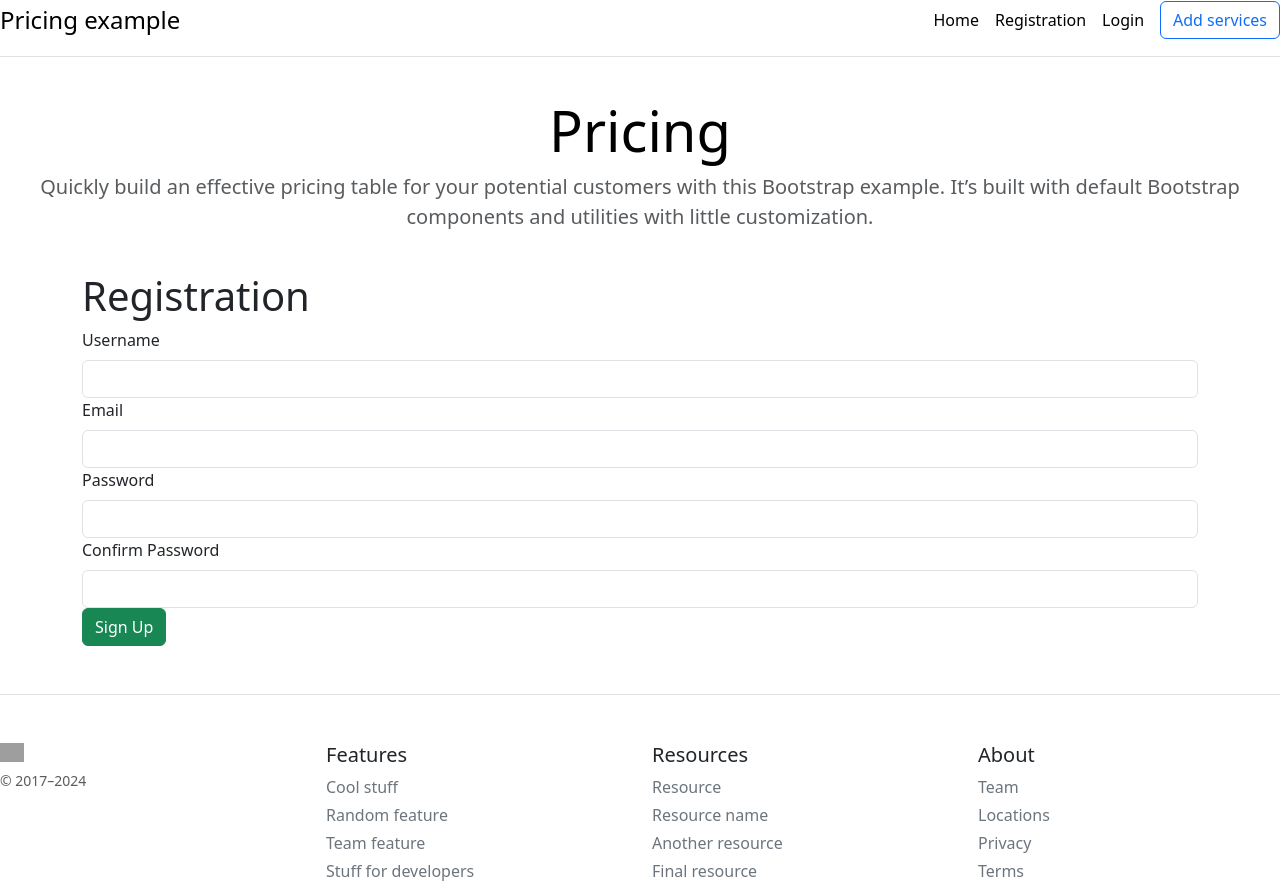
After one commit to fromagik/Flask_App, a Flask app: page /registre in a window 1280 px wide. The commit adds this page. Shown: the top 886 px of the page. Run offline with Flask 3, Linux system fonts and the light colour scheme; grey boxes are pictures that could not be loaded.

Commit message:
add form sign in and secret key

```diff
--- a/main.py
+++ b/main.py
@@ -1,4 +1,3 @@
-#-*- coding: utf-8 -*-
 import os
 from flask import Flask, render_template, request, redirect, url_for, flash
 from flask_sqlalchemy import SQLAlchemy
@@ -6,16 +5,17 @@
 from wtforms import StringField, PasswordField, SubmitField
 from wtforms.validators import DataRequired, Length, Email, EqualTo, ValidationError
 from flask_login import LoginManager, UserMixin, login_user, login_required, logout_user, current_user
-from flask_bcrypt import bcrypt
+from flask_bcrypt import Bcrypt
 from dotenv import load_dotenv
 
 load_dotenv()
 
 app = Flask(__name__)
-app.config['SECRET_KEY'] = '\x87\x83S(Q\x81\xfc\x01\xa0\xd4\x9f\xd1\x11\xc1\xc8\xfd\xef\xf1\rd#\x92\xc0vo\t\xbb\xb3'
+app.config['SECRET_KEY'] = os.getenv('SECRET_KEY')
 app.config['SQLALCHEMY_DATABASE_URI'] = 'sqlite:///shop.db'
 app.config['SQLALCHEMY_TRACK_MODIFICATIONS'] = False
 db = SQLAlchemy(app)
+bcrypt = Bcrypt(app)
 
 login_manager = LoginManager(app)
 login_manager.login_view = 'login'
@@ -105,7 +105,7 @@
         if user and bcrypt.check_password_hash(user.password, form.password.data):
             login_user(user, remember=True)
             flash('You have been logged in!', 'success')
-            return redirect(url_for('home'))
+            return redirect('/')
         else:
             flash('Login Unsuccessful. Please check email and password', 'danger')
     return render_template('login.html', title='Login', form=form)
@@ -131,8 +131,9 @@
         return render_template('create.html')
 
 @app.route('/buy/<int:id>')
+@login_required
 def buy(id):
-    return f'Felecitations {id}'
+    return f'Поздравляем, {current_user.username}!'
 
 if __name__ == '__main__':
     app.run(debug=True)
--- a/templates/base.html
+++ b/templates/base.html
@@ -11,7 +11,6 @@
     <header>
         <div class="d-flex flex-column flex-md-row align-items-center pb-3 mb-4 border-bottom">
             <a href="/" class="d-flex align-items-center link-body-emphasis text-decoration-none">
-            <svg xmlns="http://www.w3.org/2000/svg" width="40" height="32" class="me-2" viewBox="0 0 118 94" role="img"><title>Bootstrap</title><path fill-rule="evenodd" clip-rule="evenodd" d="M24.509 0c-6.733 0-11.715 5.893-11.492 12.284.214 6.14-.064 14.092-2.066 20.577C8.943 39.365 5.547 43.485 0 44.014v5.972c5.547.529 8.943 4.649 10.951 11.153 2.002 6.485 2.28 14.437 2.066 20.577C12.794 88.106 17.776 94 24.51 94H93.5c6.733 0 11.714-5.893 11.491-12.284-.214-6.14.064-14.092 2.066-20.577 2.009-6.504 5.396-10.624 10.943-11.153v-5.972c-5.547-.529-8.934-4.649-10.943-11.153-2.002-6.484-2.28-14.437-2.066-20.577C105.214 5.894 100.233 0 93.5 0H24.508zM80 57.863C80 66.663 73.436 72 62.543 72H44a2 2 0 01-2-2V24a2 2 0 012-2h18.437c9.083 0 15.044 4.92 15.044 12.474 0 5.302-4.01 10.049-9.119 10.88v.277C75.317 46.394 80 51.21 80 57.863zM60.521 28.34H49.948v14.934h8.905c6.884 0 10.68-2.772 10.68-7.727 0-4.643-3.264-7.207-9.012-7.207zM49.948 49.2v16.458H60.91c7.167 0 10.964-2.876 10.964-8.281 0-5.406-3.903-8.178-11.425-8.178H49.948z" fill="currentColor"></path></svg>
             <span class="fs-4">Pricing example</span>
             </a>
 
--- /dev/null
+++ b/templates/registre.html
@@ -0,0 +1,31 @@
+{% extends 'base.html' %}
+
+{% block title %} Flask {% endblock %}
+
+{% block body %}
+<div class="container">
+    <h1>Registration</h1>
+    <form action="/registre" method="POST">
+        {{ form.hidden_tag() }}
+        <div class="form-group">
+            {{ form.username.label(class="form-label") }}
+            {{ form.username(class="form-control") }}
+        </div>
+        <div class="form-group">
+            {{ form.email.label(class="form-label") }}
+            {{ form.email(class="form-control") }}
+        </div>
+        <div class="form-group">
+            {{ form.password.label(class="form-label") }}
+            {{ form.password(class="form-control") }}
+        </div>
+        <div class="form-group">
+            {{ form.confirm_password.label(class="form-label") }}
+            {{ form.confirm_password(class="form-control") }}
+        </div>
+        <div class="form-group">
+            {{ form.submit(class="btn btn-success") }}
+        </div>
+    </form>
+</div>
+{% endblock %}
```
Also changed, not shown: requirements.txt (+17 -6 lines), templates/login.html (+13 -8 lines), 1 other file.
